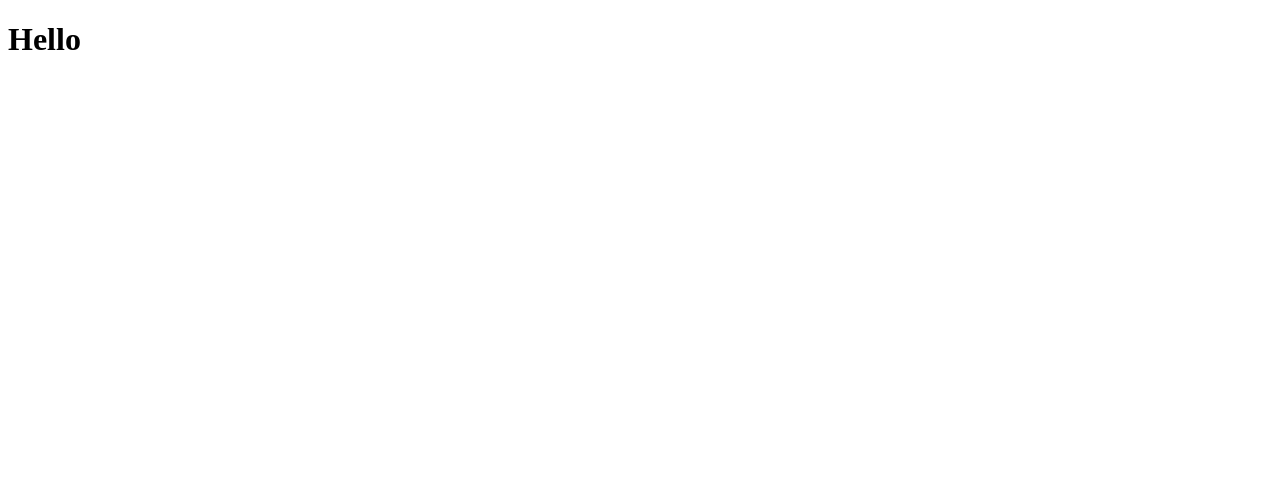
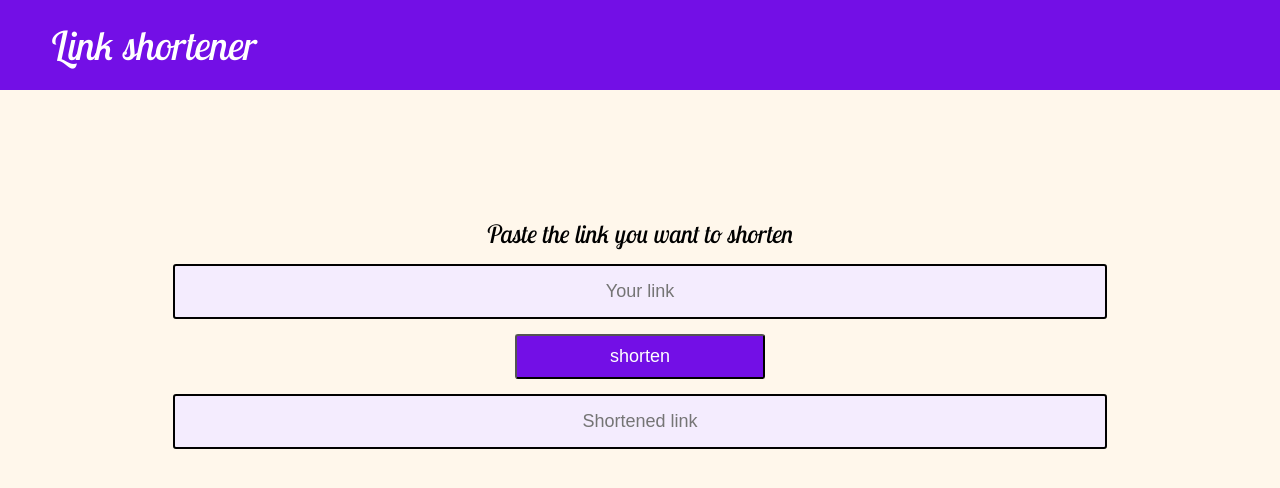
Before and after one commit to madzixxx/LinkShortenerWebsite, a React (Create React App) app in the folder link-shortener/: page / in a window 1280 px wide. Shown: the top 488 px of the page. Built offline with nearby package versions, Linux system fonts and the light colour scheme.

Commit message:
final version

```diff
--- a/link-shortener/public/index.html
+++ b/link-shortener/public/index.html
@@ -3,6 +3,10 @@
 <head>
     <meta charset="UTF-8">
     <meta name="viewport" content="width=device-width, initial-scale=1.0">
+    <link rel="preconnect" href="https://fonts.googleapis.com">
+    <link rel="preconnect" href="https://fonts.gstatic.com" crossorigin>
+    <link href="https://fonts.googleapis.com/css2?family=Lobster+Two:ital@1&display=swap" rel="stylesheet">
+    <link rel="stylesheet" href="styles.css">
     <title>Link Shortener</title>
 </head>
 <body>
--- a/link-shortener/public/styles.css
+++ b/link-shortener/public/styles.css
@@ -0,0 +1,46 @@
+*{
+    padding: 0;
+    margin: 0;
+}
+header{
+    background-color: #730FE6;
+    padding: 20px 50px;
+}
+header h1{
+    font-family: 'Lobster Two', cursive;
+    color: white;
+    font-weight: 200;
+    font-size: 40px;
+}
+.container{
+    margin: 10%;
+    text-align: center;
+}
+p{
+    font-family: 'Lobster Two', cursive;
+    font-weight: 150;
+    font-size: 25px;
+}
+
+body{
+    background-color: #FFF7EB;
+}
+input{
+    background-color: #F4ECFE;
+    border: 2px solid black;
+    border-radius: 3px;
+    padding: 15px;
+    width: 900px;
+    display: block;
+    text-align: center;
+    margin: 15px auto;
+    font-size: 18px;
+}
+button{
+    background-color: #730FE6;
+    width: 250px;
+    font-size: 18px;
+    padding: 10px 15px;
+    color: white;
+    border-radius: 3px;
+}
--- a/link-shortener/src/components/App.jsx
+++ b/link-shortener/src/components/App.jsx
@@ -0,0 +1,14 @@
+import React from "react";
+import Header from "./Header";
+import Shortener from "./Shortener";
+
+function App(){
+    return(
+        <div>
+            <Header/>
+            <Shortener/>
+        </div>
+    );
+}
+
+export default App;
--- /dev/null
+++ b/link-shortener/src/components/Header.jsx
@@ -0,0 +1,11 @@
+import React from "react";
+
+function Header(){
+    return(
+        <header>
+            <h1>Link shortener</h1>
+        </header>
+    );
+}
+
+export default Header;
--- /dev/null
+++ b/link-shortener/src/components/Shortener.jsx
@@ -0,0 +1,42 @@
+import React, { useState } from "react";
+
+function Shortener(){
+
+    //const key = 'b5ab099671e040039de3c073fdab0ef3e57a3332';
+
+    const [link, setLink]=useState("");
+    const [newLink, setNewLink]=useState("");
+
+    function handleChange(event){
+        setLink(event.target.value);
+    }
+
+    function handleClick(event){
+        const inputLink=event.target.value;
+        setLink(inputLink);
+
+        fetch("https://api-ssl.bitly.com/v4/shorten", {
+                method: 'POST',
+                headers: {
+                    'Content-Type': 'application/json',
+                    'Authorization': `Bearer b5ab099671e040039de3c073fdab0ef3e57a3332`
+                },
+                body: JSON.stringify({long_url: link})
+            }).then(response => response.json())
+            .then(data => setNewLink(data.link));
+
+            setLink(link);
+    }
+
+    return(
+        <div className="container">
+            <p>Paste the link you want to shorten</p>
+            <input placeholder="Your link" name="inputLink" onChange={handleChange} value={link}></input>
+            <button onClick={handleClick}>shorten</button>
+            <input placeholder="Shortened link" name="outputLink" disabled value={newLink}></input>
+        </div>
+
+    );
+}
+
+export default Shortener;
--- a/link-shortener/src/index.js
+++ b/link-shortener/src/index.js
@@ -1,4 +1,5 @@
 import React from "react";
 import ReactDOM from "react-dom";
+import App from "./components/App";
 
-ReactDOM.render(<h1>Hello</h1>, document.getElementById("root"));
+ReactDOM.render(<App />, document.getElementById("root"));
```
